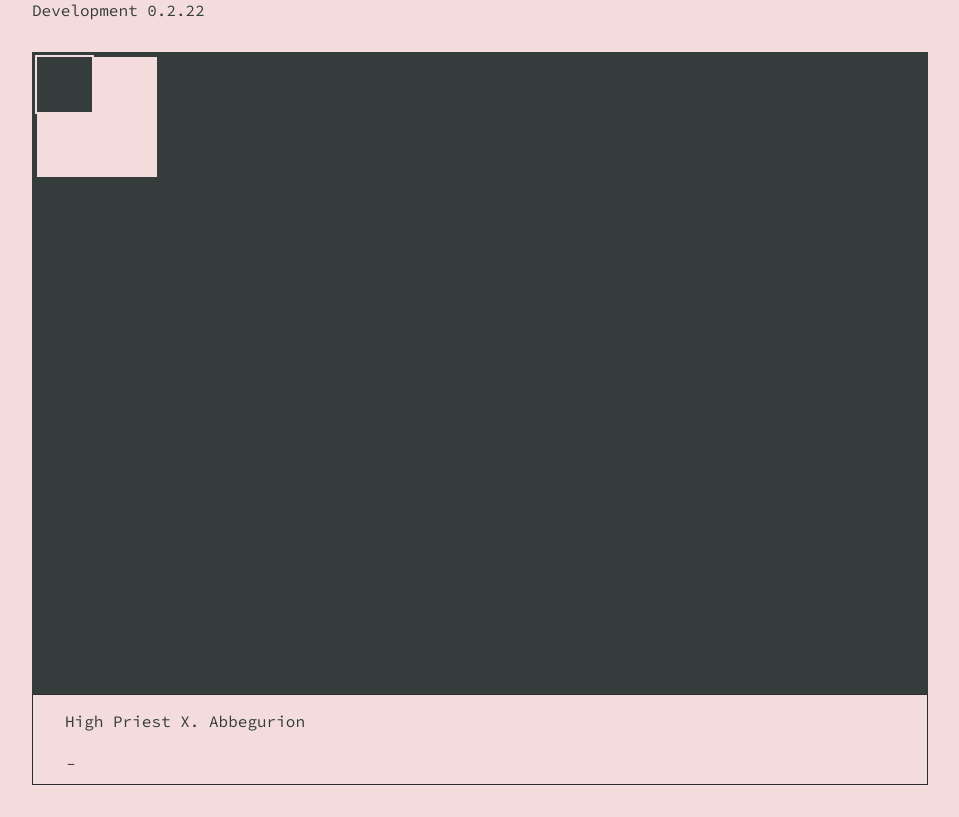
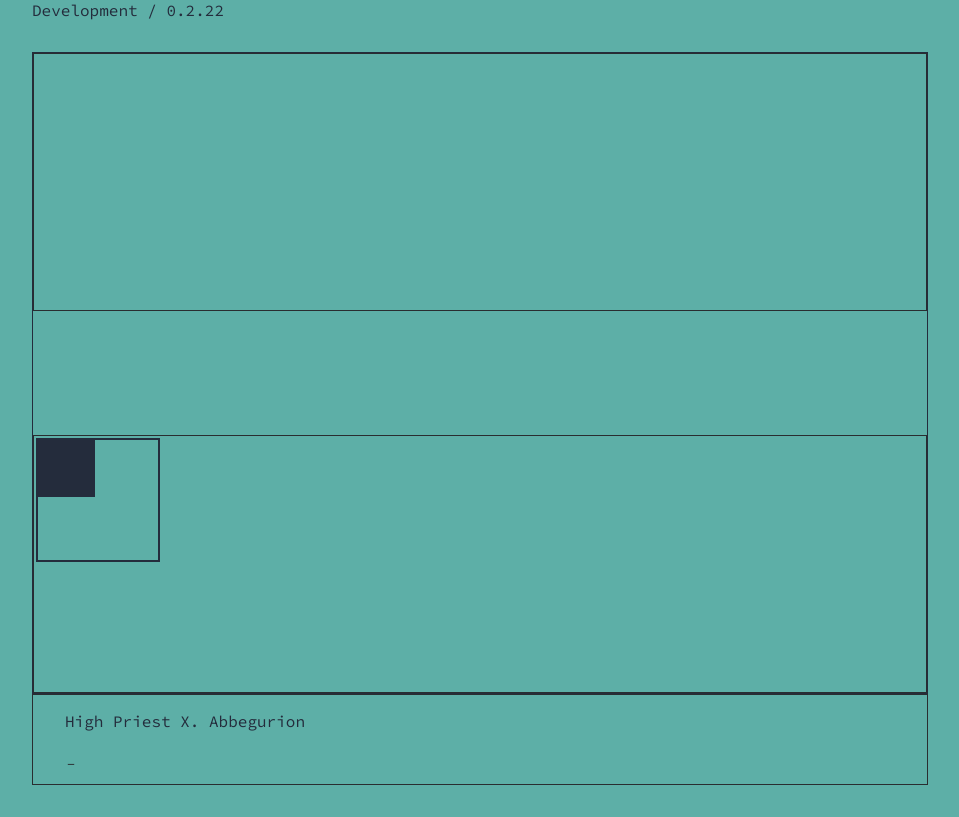
Before and after one commit to onefinedruid/star-sim, a website built with webpack: page public/index.html in a window 1280 px wide. Shown: the part 60-877 px from the top of the page, without its empty margins (8-967 px from the left). Built offline with nearby package versions, Linux system fonts and the light colour scheme; files whose address does not match are found by name.

Commit message:
create player areas

```diff
--- a/public/index.html
+++ b/public/index.html
@@ -18,15 +18,23 @@
 <body>
 	<div id="header">
 		<h3>Starciety Simulator</h3>
-		<p>Development 0.2.22</p>
+		<p>Development / 0.2.22</p>
 	</div>
 	<div id="app">
 		<!-- grid -->
 		<div id="canvas">
-			<!-- card mock -->
-			<div id="card"></div>
-			<div id="card2"></div>
-			<div id="card3"></div>
+			<div id="playerbox2">
+				<!-- card mock -->
+				<div id="card4"></div>
+				<div id="card5"></div>
+				<div id="card6"></div>
+			</div>
+			<div id="playerbox1">
+				<!-- card mock -->
+				<div id="card"></div>
+				<div id="card2"></div>
+				<div id="card3"></div>
+			</div>
 		</div>
 		<!-- terminal -->
 		<div id="terminal">
--- a/public/style.css
+++ b/public/style.css
@@ -14,8 +14,8 @@
 
 body {
 	zoom: 1;
-	background-color: #f4dcdc;
-	color: #343c3c;
+	background-color: #5DAFA7;
+	color: #242c3c;
 	font-family: 'Source Code Pro', monospace;
 }
 
@@ -36,6 +36,7 @@ p {
 }
 
 #canvas {
+	display: grid;
 	background-image: url('assets/background-grid960x640.png');
 	background-size: 100%;
 	margin: 2rem;
@@ -43,8 +44,20 @@ p {
 	height: 640px;
 	background-size: auto;
 	background-repeat: no-repeat;
-	background-color: #343c3c;
-	border: 1px solid #343c3c;
+	background-color: #5DAFA7;
+	border: 1px solid #242c3c;
+}
+
+#playerbox1 {
+	align-self: end;
+	height: 256px;
+	border: 1px solid #292D30;
+}
+
+#playerbox2 {
+	align-self: start;
+	height: 256px;
+	border: 1px solid #292D30;
 }
 
 #card, #card2, #card3 {
@@ -56,24 +69,25 @@ p {
 #card {
 	width: 120px;
 	height: 120px;
-	background-image: url('./assets/HighPriest.PNG');
-	border: 2px solid #343c3c;
+	/*background-image: url('./assets/HighPriest.PNG');*/
+	border: 2px solid #242c3c;
+	background-color: #242c3c;
 	z-index: 0;
 }
 
 #card2 {
 	width: 55px;
 	height: 55px;
-	border: 2px solid #f4dcdc;
-	background-color: #343c3c;
+	border: 2px solid #242c3c;
+	background-color: #242c3c;
 	z-index: 2;
 }
 
 #card3 {
 	width: 120px;
 	height: 120px;
-	border: 2px solid #343c3c;
-	background-color: #f4dcdc;
+	border: 2px solid #242c3c;
+	background-color: #5DAFA7;
 	z-index: 1;
 }
 
--- a/src/index.js
+++ b/src/index.js
@@ -22,20 +22,20 @@ import { gameloop } from './game-files/gameloop';
     $("#card").draggable({
         grid: [ 64,64 ],
         snapTolerance: 64,
-        containment: "parent",
+        containment: "#canvas",
         refreshPositions: false,
     });
 
     $("#card2").draggable({
         grid: [ 64,64 ],
         snapTolerance: 64,
-        containment: "parent",
+        containment: "#canvas",
         refreshPositions: false,
     });
     $("#card3").draggable({
         grid: [ 64,64 ],
         snapTolerance: 64,
-        containment: "parent",
+        containment: "#canvas",
         refreshPositions: false,
     });
     }
```
